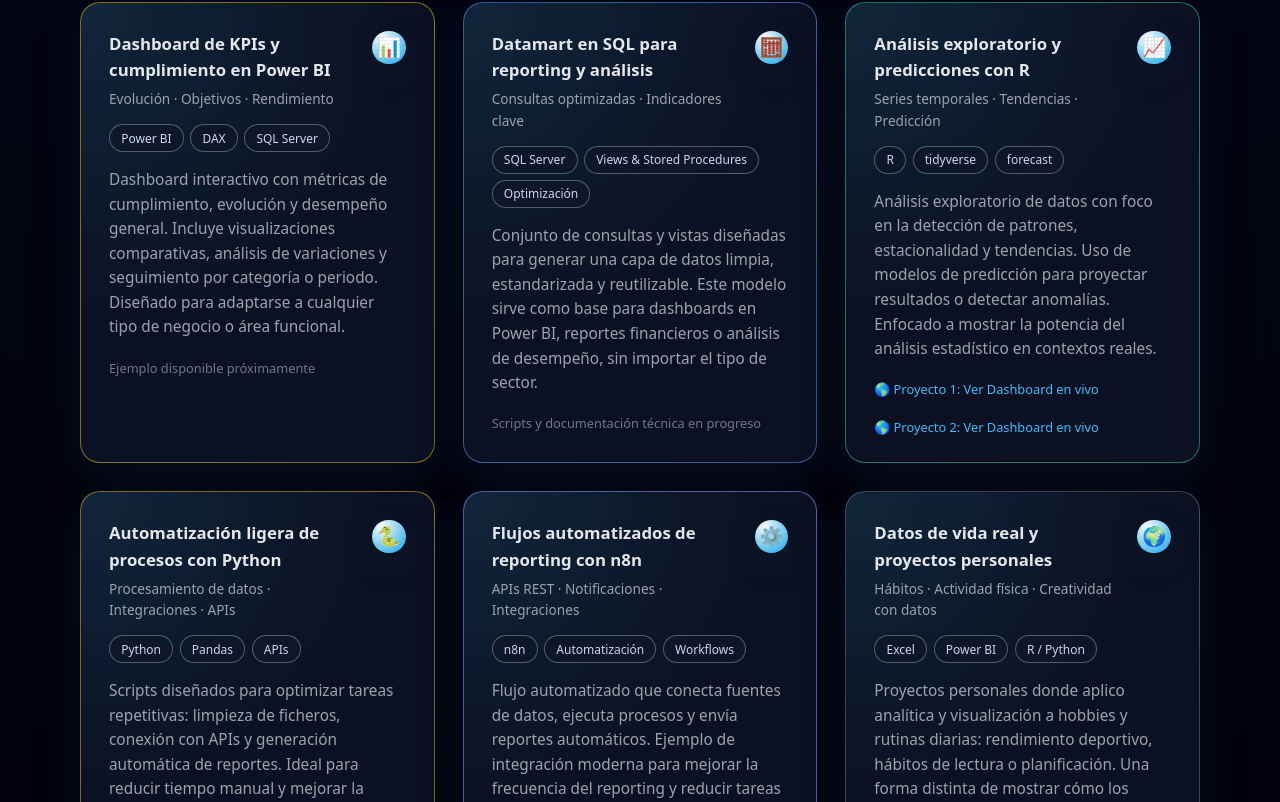
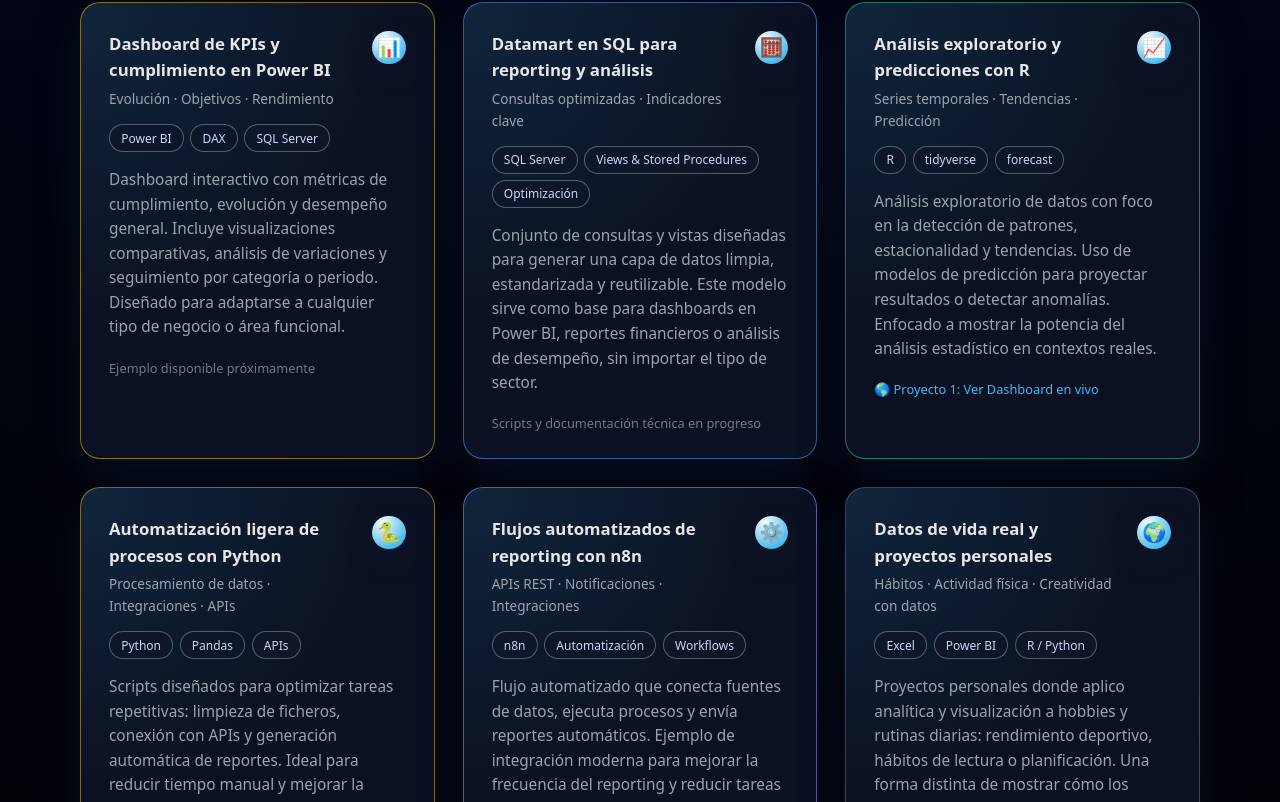
Before and after one commit to LuisFer970811/portfolio-luis-2025, a React app: page / in a window 1280 px wide. Shown: the part 2054-2856 px from the top of the page. Built offline with nearby package versions, Linux system fonts and the light colour scheme; the HTML template or start-up script is replaced by a standard one.

Commit message:
Update App.jsx
cambio en link

```diff
--- a/src/App.jsx
+++ b/src/App.jsx
@@ -348,16 +348,7 @@ function App() {
       🌎 Proyecto 1: Ver Dashboard en vivo
     </a>
   </div>
-  <div className="project-links">
-    <a
-      href="https://luisfer970811.github.io/dashboard-pib-mundial-2014/gdp_dashboard.html"
-      target="_blank"
-      rel="noopener noreferrer"
-      className="inline-block mt-3 px-5 py-2 bg-emerald-500 text-white font-medium rounded-xl shadow hover:bg-emerald-600 transition"
-    >
-      🌎 Proyecto 2: Ver Dashboard en vivo
-    </a>
-  </div>
+
 </article>
       {/* PYTHON / AUTOMATIZACIÓN */}
       <article className="project-card project-card--python">
```
